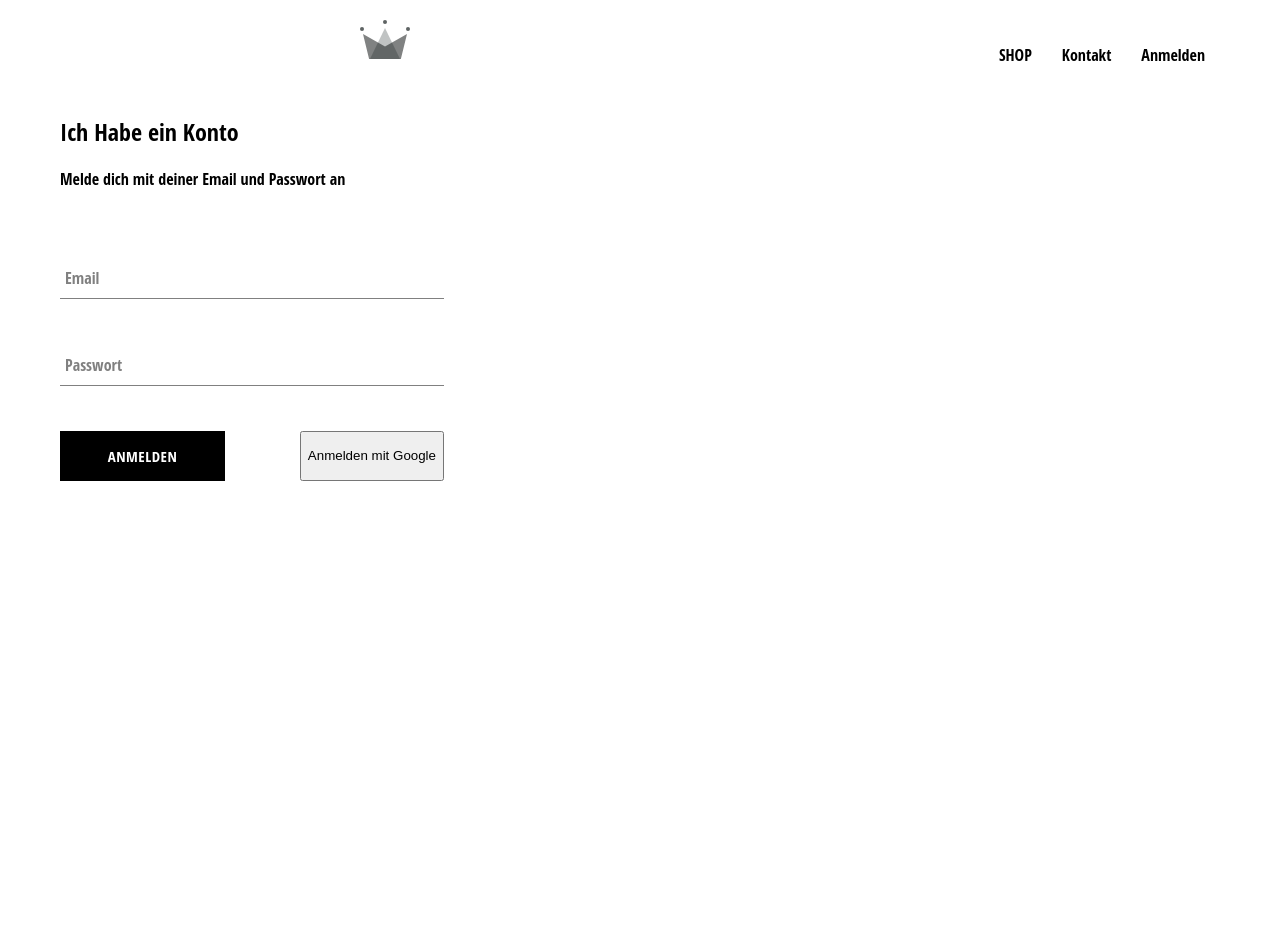
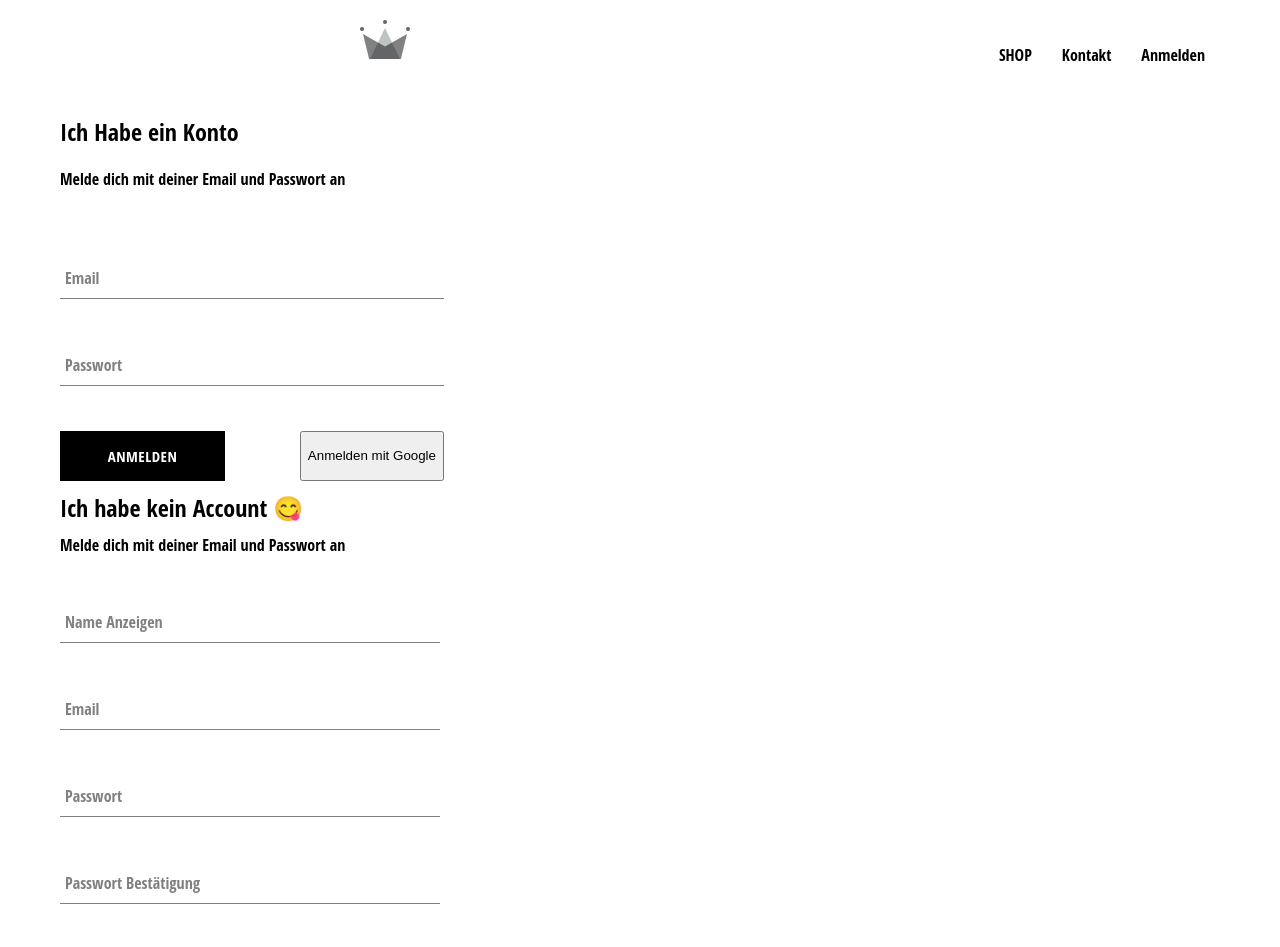
Before and after one commit to MohamedBelhedi/kleidungshop, a React (Create React App) app: page /einloggen in a window 1280 px wide. Shown: the top 947 px of the page. Before the commit the page ends 800 px from the top, so only its background shows below. Built offline with nearby package versions, Linux system fonts and the light colour scheme; no server answers.

Commit message:
Der Code mit Login in und Logout eines Google Accounts mit Authentication mit Email und Passwort, code with Sign in and Out Authentication with Email and Password

```diff
--- a/src/App.js
+++ b/src/App.js
@@ -6,7 +6,7 @@ import Homepage from './pages/homepage/homepage.component';
 import ShopPage from './pages/shop/shop.component.jsx';
 import Header from './component/header/header.component.jsx'
 import SignInAndSignUpPage from './pages/sign-in-sign-up/sign-in-sign-up.component';
-import {auth} from './firebase/firebase.utils'
+import {auth,benutzerProfil} from './firebase/firebase.utils'
 import React from 'react';
 
 // import '../pages/homepage/homepage.styles.scss';
@@ -22,10 +22,28 @@ class App extends React.Component {
     }
   }
   unsubscribeFromAuth=null
+
   componentDidMount(){
-    this.unsubscribeFromAuth=auth.onAuthStateChanged(user=>{
-      this.setState({currentUser:user});
-      console.log(user)
+    this.unsubscribeFromAuth=auth.onAuthStateChanged( async userAuth=>{
+      // this.setState({currentUser:user});
+      if(userAuth){
+        const userRef= await benutzerProfil(userAuth);
+        userRef.onSnapshot(snapshot=>{
+          this.setState({
+            currentUser:{
+              id:snapshot.id,
+              ...snapshot.data()
+            }
+          // },()=>{
+          //   // console.log kann nicht danach kommen immer in der Funktion
+          //   console.log(this.state);
+          });
+          console.log(this.state)
+        });
+
+      }
+      this.setState({currentUser:userAuth});
+      // console.log(user)
     })
 
   }
--- /dev/null
+++ b/src/component/sign-up/sign-up.component.jsx
@@ -0,0 +1,112 @@
+import React from 'react'
+import FormInput from '../form-input/form-input.component'
+import CustomButton from '../custom-button/custom-button.component'
+import {auth,benutzerProfil} from '../../firebase/firebase.utils'
+import './sign-up.styles.scss'
+
+class SignUp extends React.Component{
+    constructor(){
+        super();
+        this.state={
+            displayname:'',
+            email:'',
+            passwort:'',
+            passwortBestätigung:''
+        }
+    }
+    handleSubmit=async event=>{
+        event.preventDefault();
+        const{displayname,email,passwort,passwortBestätigung}=this.state
+        if(passwort!==passwortBestätigung){
+            alert('Passwort stimmt nicht Überein')
+            return;
+        }
+        try{
+            const{user}=await auth.createUserWithEmailAndPassword(
+                email,
+                passwort);
+
+                await benutzerProfil(user,{displayname});
+                this.setState({
+                    displayname:'',
+                    email:'',
+                    passwort:'',
+                    passwortBestätigung:''
+                })
+
+
+        }catch(error){
+
+            console.error(error)
+        }
+    };
+
+    handleChange=event=>{
+        const{name,value}=event.target;
+        this.setState({[name]:value});
+    }
+
+    render(){
+        const{displayname,email,passwort,passwortBestätigung}=this.state
+        return(
+            <div className="sign-up">
+                <h2 className="title">Ich habe kein Account 😋</h2>
+                <span>Melde dich mit deiner Email und Passwort an</span>
+                <form className="sign-up-form" onSubmit={this.handleSubmit}>
+                    <FormInput
+
+                    type="text"
+                    name="displayname"
+                    value={displayname}
+                    onChange={this.handleChange}
+                    label="Name Anzeigen"
+                    required
+                    />
+                    <FormInput
+
+                    type="text"
+                    name="email"
+                    value={email}
+                    onChange={this.handleChange}
+                    label="Email"
+                    required
+                    />
+                    <FormInput
+
+                    type="password"
+                    name="passwort"
+                    value={passwort}
+                    onChange={this.handleChange}
+                    label="Passwort"
+                    required
+                    />
+                    <FormInput
+
+                    type="password"
+                    name="passwortBestätigung"
+                    value={passwortBestätigung}
+                    onChange={this.handleChange}
+                    label="Passwort Bestätigung"
+                    required
+                    />
+
+                   <CustomButton type="submit">Registrieren</CustomButton>
+
+                </form>
+            </div>
+        )
+    }
+}
+
+
+
+
+
+
+
+
+
+
+
+
+export default SignUp;
--- /dev/null
+++ b/src/component/sign-up/sign-up.styles.scss
@@ -0,0 +1,9 @@
+.sign-up{
+    display: flex;
+    flex-direction: column;
+    width:380px;
+}
+
+.title{
+    margin: 10px 0;
+}
--- a/src/firebase/firebase.utils.js
+++ b/src/firebase/firebase.utils.js
@@ -14,7 +14,37 @@ const config={
     measurementId: "G-74V1G0XT35"
   };
 
+  export const benutzerProfil=async (userAuth,datenHinzufügen) =>{
+    if (!userAuth)
+      return;
 
+      const userRef=firestore.doc(`users/${userAuth.uid}`);
+      const snapshot=await userRef.get();
+
+      if(!snapshot.exists){
+        const{displayname,email}=userAuth;
+        const creatAt=new Date();
+        try{
+          await userRef.set({
+            displayname,
+            email,
+            creatAt,
+            ...datenHinzufügen
+
+
+          })
+
+        }catch(error){
+          console.log('Error Konnte nichts gefunden werden, bitte versuche es nochmal',error.message)
+
+        }
+      }
+
+     return userRef;
+
+
+
+  }
   firebase.initializeApp(config);
   export const auth=firebase.auth();
   export const firestore=firebase.firestore();
--- a/src/pages/sign-in-sign-up/sign-in-sign-up.component.jsx
+++ b/src/pages/sign-in-sign-up/sign-in-sign-up.component.jsx
@@ -1,10 +1,14 @@
 import React from 'react'
 import SignIn from '../../component/sign-in/sign-in.component'
+import SignUp from '../../component/sign-up/sign-up.component'
 import './sign-in-sign-up.styles.scss'
 
 
 const SignInAndSignUpPage=()=>(
-    <div className="sign-in-sign-up"><SignIn/></div>
+    <div className="sign-in-sign-up">
+        <SignIn/>
+        <SignUp/>
+        </div>
 
 )
 
--- a/src/pages/sign-in-sign-up/sign-in-sign-up.styles.scss
+++ b/src/pages/sign-in-sign-up/sign-in-sign-up.styles.scss
@@ -0,0 +1,6 @@
+.sign-in-sig-up{
+    width:850px;
+    display: flex;
+    justify-content: space-between;
+    margin: 30px auto;
+}
```
